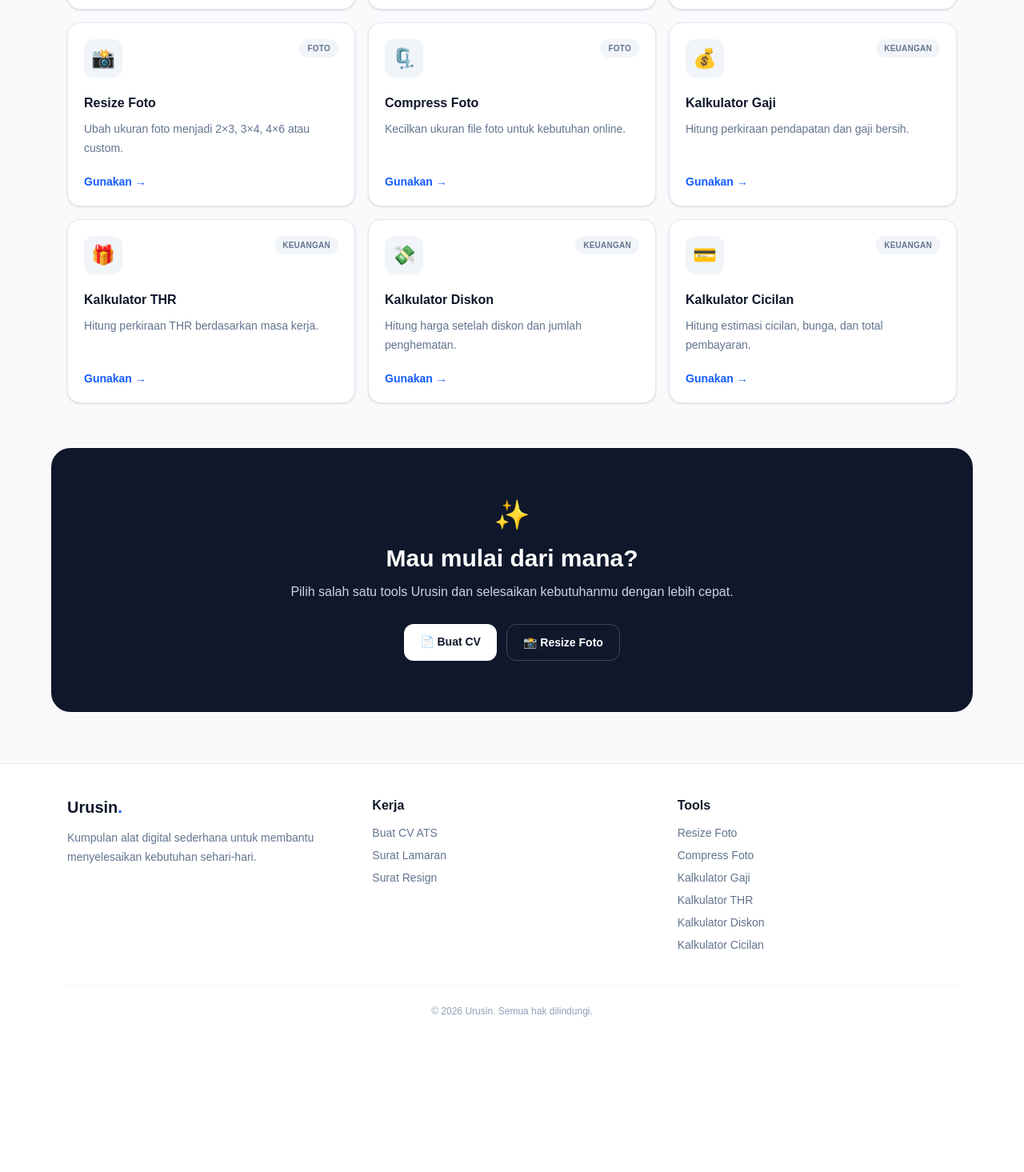
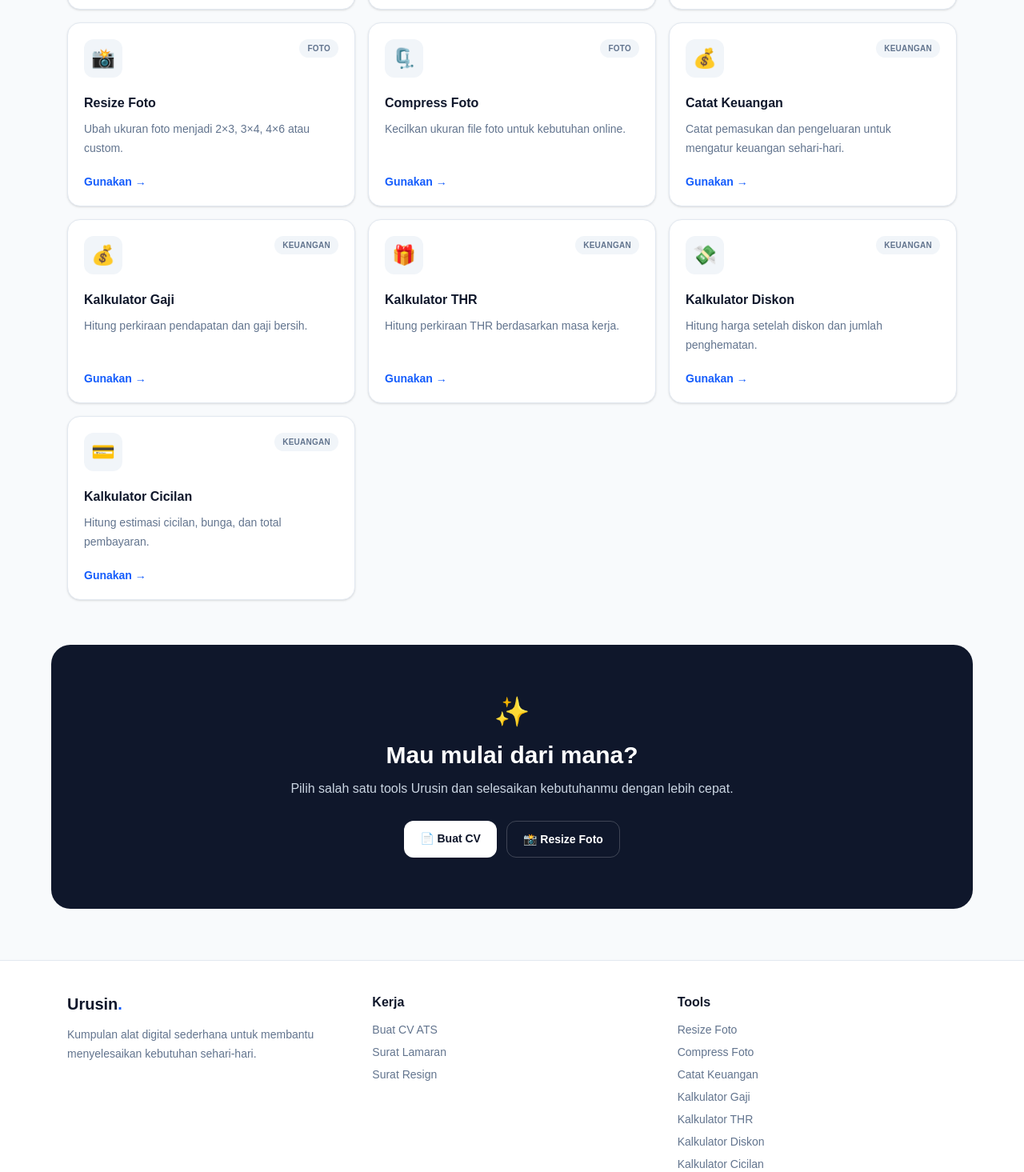
Before and after one commit to privettt72-cloud/urusin, a Next.js app: page / in a window 1280 px wide. Shown: the part 2045-3510 px from the top of the page at 80% size. Before the commit the page ends 3357 px from the top, so only its background shows below. Built offline with nearby package versions, Linux system fonts and the light colour scheme.

Commit message:
feat: add keuangan tool to homepage

```diff
--- a/app/page.tsx
+++ b/app/page.tsx
@@ -1,4 +1,3 @@
-
 "use client";
 
 import { useMemo, useState } from "react";
@@ -59,6 +58,15 @@ const tools: Tool[] = [
     href: "/compress-foto",
     category: "Foto",
     popular: true,
+  },
+  {
+    icon: "💰",
+    title: "Catat Keuangan",
+    description:
+      "Catat pemasukan dan pengeluaran untuk mengatur keuangan sehari-hari.",
+    href: "/keuangan",
+    category: "Keuangan",
+    popular: false,
   },
   {
     icon: "💰",
@@ -706,6 +714,11 @@ export default function HomePage() {
                 />
 
                 <FooterLink
+                  href="/keuangan"
+                  text="Catat Keuangan"
+                />
+
+                <FooterLink
                   href="/kalkulator-gaji"
                   text="Kalkulator Gaji"
                 />
```
